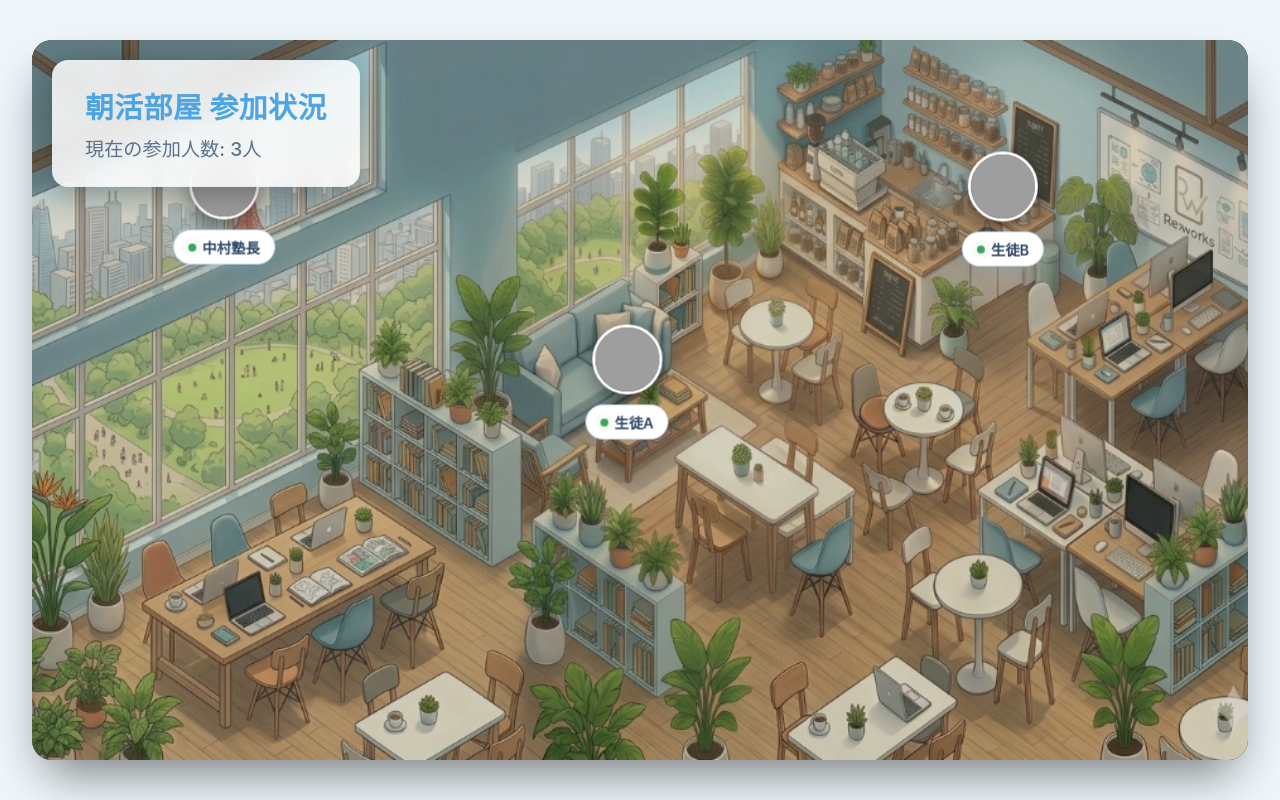
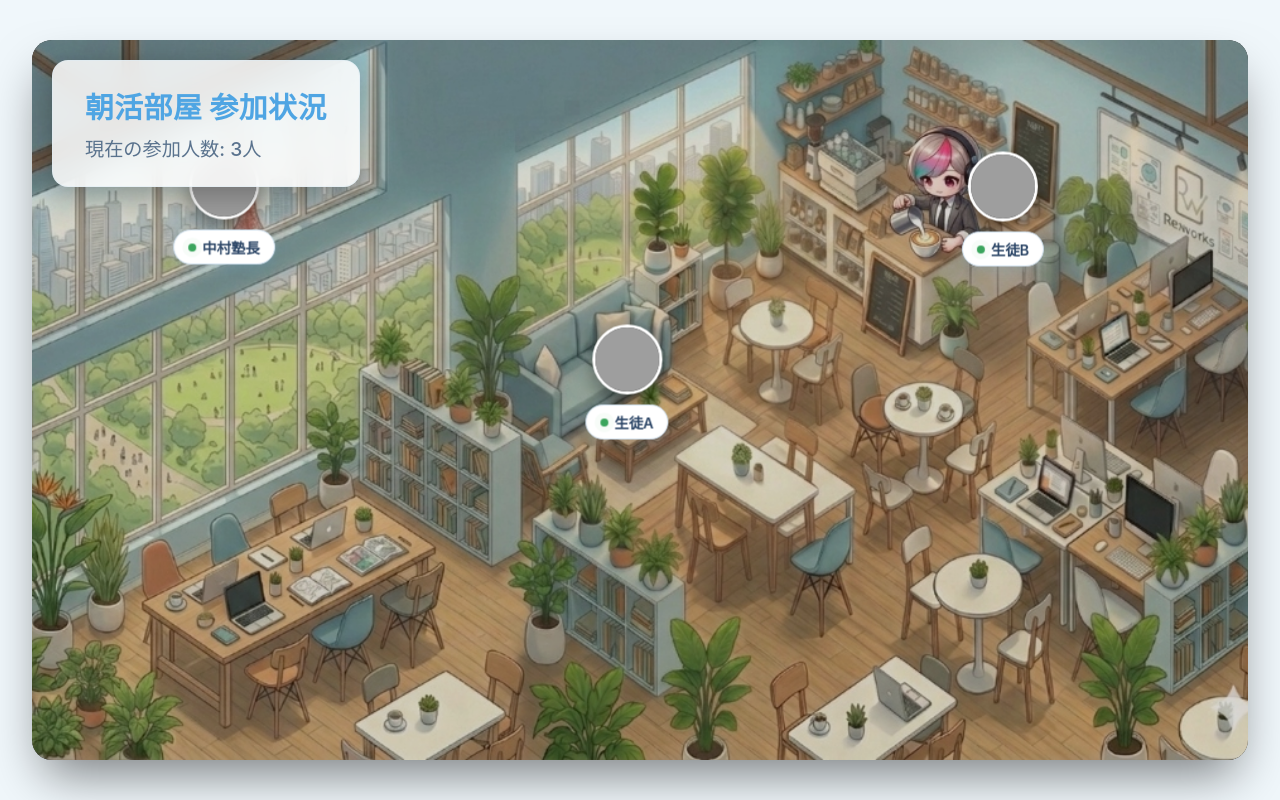
Before and after one commit to baseball0109101211-dot/morning-room, a website: page public/index.html in a window 1280 px wide. Drawn offline with Linux system fonts and the light colour scheme; no server answers; grey boxes are pictures that could not be loaded.

Commit message:
feat(bg): キャラクター入りの最終デザインに背景画像を差し替え

```diff
--- a/public/index.html
+++ b/public/index.html
@@ -11,7 +11,7 @@
         <!-- 背景になるマップエリア -->
         <div class="map-area" id="map-area">
             <!-- 任意の背景画像（中村さんの好きな画像に差し替えられます） -->
-            <img src="bg-reworks-final-v3.jpg" alt="Background Map" class="background-img" id="bg-image">
+            <img src="bg-reworks-final-v4.jpg" alt="Background Map" class="background-img" id="bg-image">
 
             <!-- アイコンが展開されるレイヤー -->
             <div id="avatars-layer" class="avatars-layer"></div>
```
Also changed, not shown: public/bg-reworks-final-v4.jpg (added).
